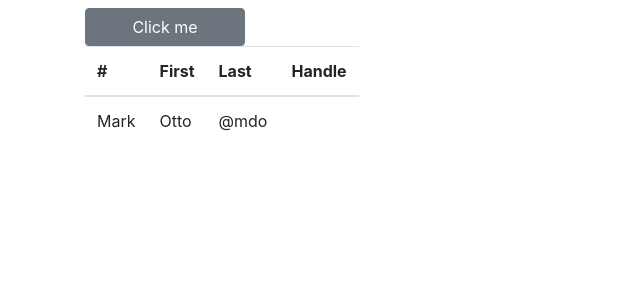
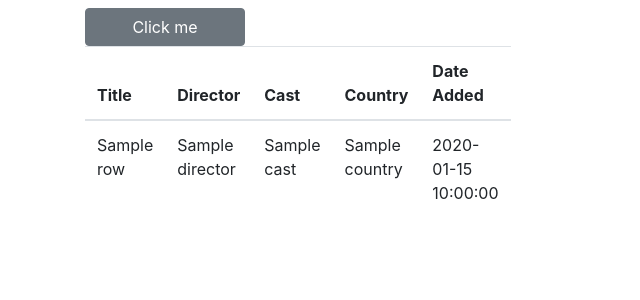
Before and after one commit to AVmachine/ezFlaskApp, a Flask app: template templates/index.html in a window 1280 px wide. Shown: the top 300 px of the page, without its empty margins (0-640 px from the left). Run offline with Flask 2, Linux system fonts and the light colour scheme; the template is opened without the code that fills it: most values are stand-ins (such as "Sample title", 1, 10 or a date in 2020).

```diff
--- a/app.py
+++ b/app.py
@@ -1,13 +1,13 @@
 from flask import Flask, render_template
-import return_dataframe
+import df
 
 app = Flask(__name__)
 
 
 @app.route('/', methods=['GET'])
 def hello_world():
-    list = [0, 1, 2, 3]
-    return render_template('index.html', list=list)
+    dataframe = df.return_dataframe()
+    return render_template('index.html', dataframe=dataframe)
 
 
 
--- a/templates/index.html
+++ b/templates/index.html
@@ -20,18 +20,21 @@
             <table class="table table.dark">
                 <thead>
                 <tr>
-                    <th scope="col">#</th>
-                    <th scope="col">First</th>
-                    <th scope="col">Last</th>
-                    <th scope="col">Handle</th>
+                    <th scope="col">Title</th>
+                    <th scope="col">Director</th>
+                    <th scope="col">Cast</th>
+                    <th scope="col">Country</th>
+                    <th scope="col">Date Added</th>
                 </tr>
                 </thead>
                 <tbody>
                 {% for row in dataframe.iterrows() %}
                 <tr>
-                    <td>Mark</td>
-                    <td>Otto</td>
-                    <td>@mdo</td>
+                    <td>{{ row.title }}</td>
+                    <td>{{ row.director }}</td>
+                    <td>{{ row.cast }}</td>
+                    <td>{{ row.country }}</td>
+                    <td>{{ row.date_added }}</td>
                 </tr>
                 {% endfor %}
                 </tbody>
```
